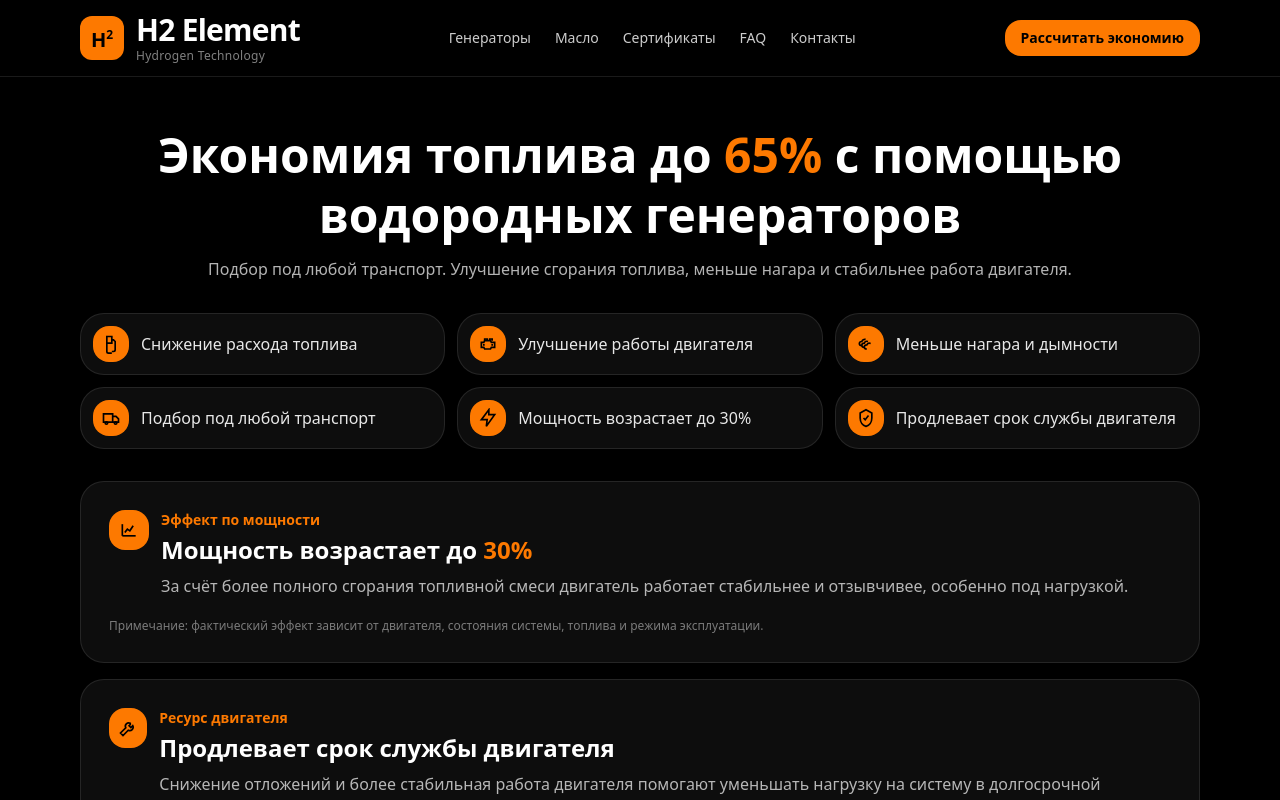
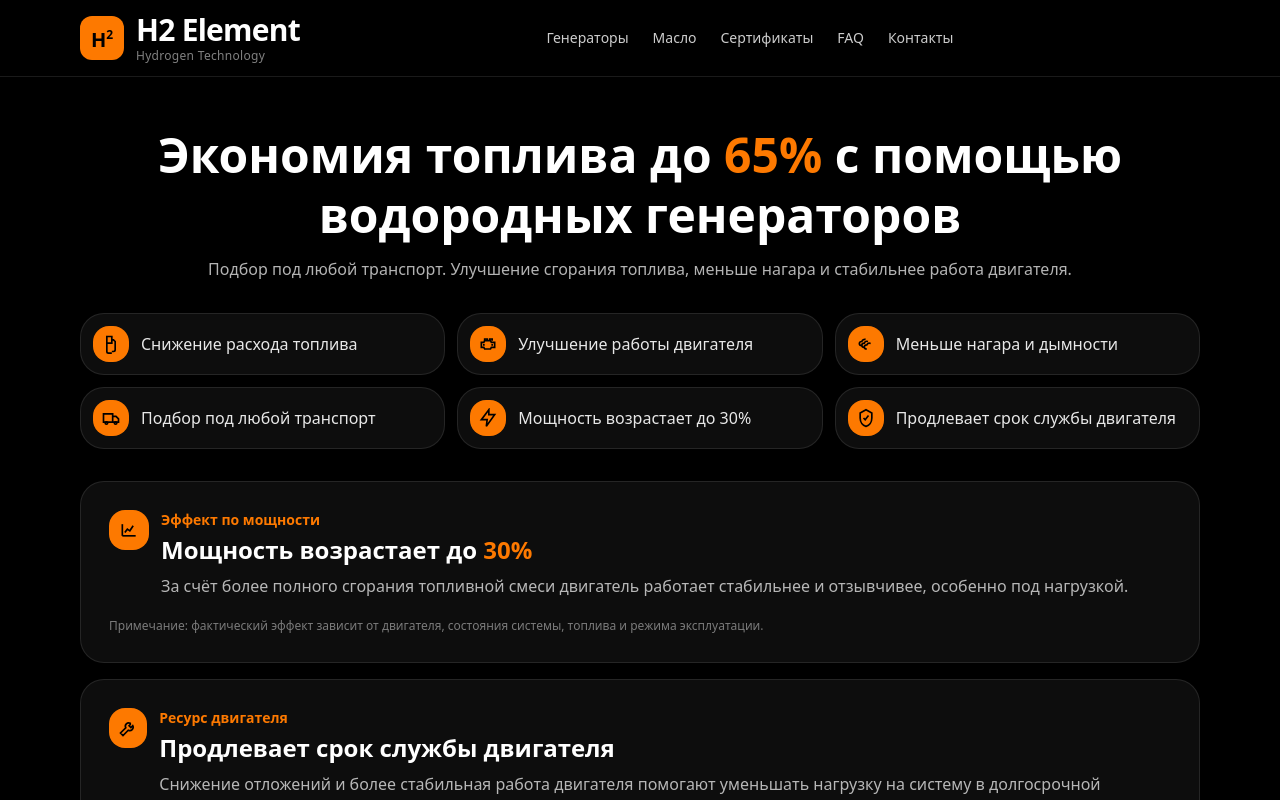
Before and after one commit to VladimirMatveew/h2-site, a Next.js app: page / in a window 1280 px wide. Shown: the top 800 px of the page. Built offline with nearby package versions, Linux system fonts and the light colour scheme.

Commit message:
Update Header.tsx
Удалил кнопку переставил бургер

```diff
--- a/app/Header.tsx
+++ b/app/Header.tsx
@@ -65,7 +65,7 @@ export default function Header() {
         </nav>
 
         {/* RIGHT SIDE */}
-        <div className="flex items-center gap-2">
+        <div className="ml-auto md:ml-0 flex items-center gap-2">
           {/* MOBILE BURGER */}
           <button
             type="button"
@@ -92,14 +92,6 @@ export default function Header() {
               />
             </span>
           </button>
-
-          {/* CTA (как было) */}
-          <Link
-            href="/#economy"
-            className="rounded-2xl bg-[#FD7900] px-4 py-2 text-sm font-semibold text-black transition hover:bg-[#FA7800]"
-          >
-            Рассчитать экономию
-          </Link>
         </div>
       </div>
 
@@ -136,14 +128,6 @@ export default function Header() {
                   </Link>
                 ))}
               </nav>
-
-              <Link
-                href="/#economy"
-                onClick={() => setOpen(false)}
-                className="inline-flex h-11 w-full items-center justify-center rounded-2xl bg-[#FD7900] px-4 text-sm font-semibold text-black hover:bg-[#FA7800] transition"
-              >
-                Рассчитать экономию
-              </Link>
             </div>
           </div>
         </div>
```
